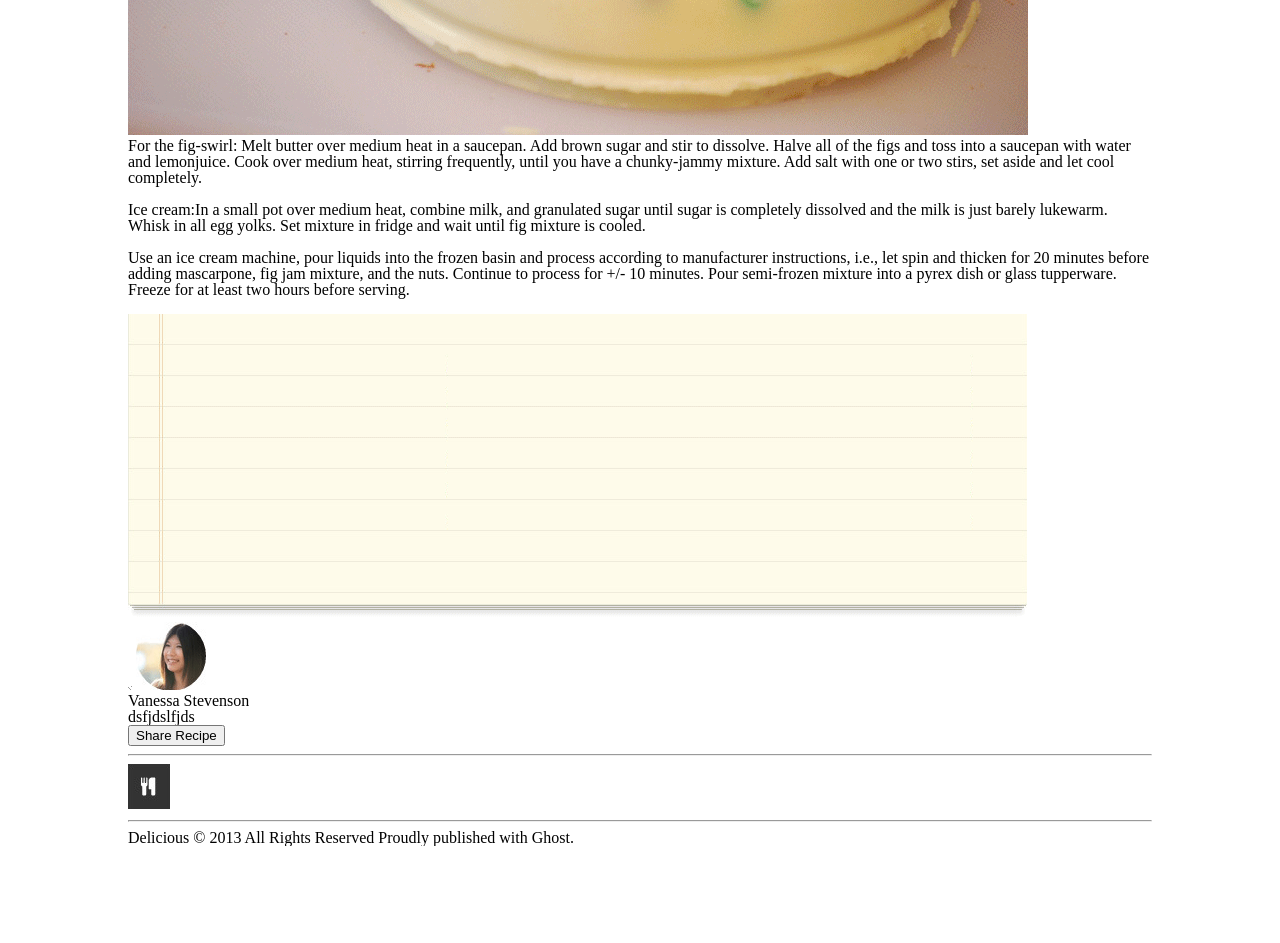
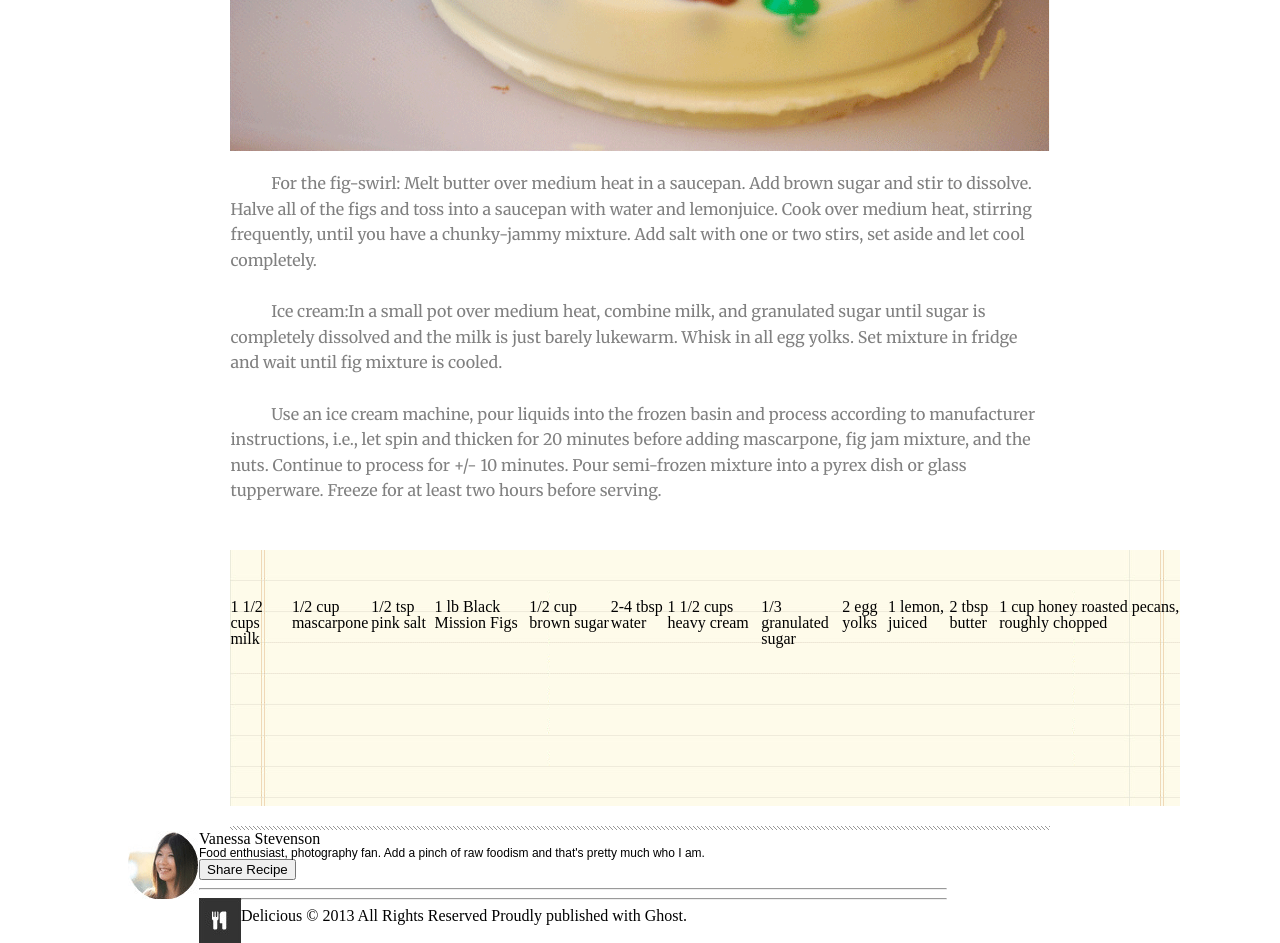
Before and after one commit to s8383783/chocolate-pizza, a plain HTML site: page index.html in a window 1280 px wide. Shown: the part 620-1563 px from the top of the page. Before the commit the page ends 1466 px from the top, so only its background shows below. Drawn offline with Linux system fonts and the light colour scheme; a web font is replaced by a local one.

Commit message:
Continued CSS Styling

```diff
--- a/css/style.css
+++ b/css/style.css
@@ -4,21 +4,40 @@
 }
 body {
     width: 80%;
-    margin:auto;
+    margin:0 auto;
 }
 nav ul{
     display: flex;
     justify-content: flex-end;
 }
 header{
+    width: 80%;
+    margin: 0 auto;
+}
 
+/* header>hr {
+    background-image: url(images/hr-img.png);
+    height: 6px;
+} */
+
+span>h1 {
+    font-family: 'Style Script', cursive;
+    font-weight: bold;
+    font-size: 2rem;
+    font-style: italic;
+    margin-left: 20px;
 }
-.linebreak {
-    background-image: url(images/hr-img.png);
+
+span>p {
+    font-family: Arial, Helvetica, sans-serif;
+    font-size: .75rem;
+}
+
+ header>p{
+    background-image: url("../images/hr-img.png");
+    width: 960px;
+    height: 5px;
     background-repeat: repeat-x;
-
-
-
 
 }
 header img{
@@ -30,8 +49,107 @@ header>span{
    display: inline;
 
 }
-header p{
+
+
+section>h1 {
+    font-family: 'Roboto Condensed', sans-serif;
+    font-size: 2rem;
+    font-weight: bold;
+    margin-top: 20px;
+    /* padding: 20px; */
+}
+
+
+div>p {
+    font-family: Arial, Helvetica, sans-serif;
+    color: grey;
+    font-size: 10px;
+}
+
+.print {
+    display: flex;
+    justify-content: flex-end;
+    align-items: center;
+}
+
+section>div {
+    display: flex;
+    justify-content: flex-end;
+}
+
+main {
+    margin: 0 auto;
+    width: 80%;
+}
+
+main>section img {
+    margin-top: 10px;
+    margin-bottom: 20px;
+}
+
+.directions {
+    text-indent: 5%;
+    font-family:'Merriweather', serif;
+    color: grey;
+    line-height: 1.6;
+}
+
+/*
+main section:nth-child(3) {
+    display: flex;
+    /* background-image: url("images/list-bg.png"); */
+    /* height: 250px;
+    width: 900px;
+    position: absolute;
+    z-index: auto;
+} */
+
+section>ul {
+    display: flex;
+    background-image: url("/images/list-bg.png");
+    height: 256px;
+    width: 950px;
+    justify-content: space-around;
+    padding-top: 49px;
+    margin-top: 20px;
+
+}
+
+
+main>p {
+    background-image: url("../images/hr-img.png");
+    width: 100%;
+    height: 5px;
+    background-repeat: repeat-x;
+    margin-top: 20px;
+}
+
+footer {
+    width:80%;
+    /* display: flex;
+    align-items: center; */
+}
+
+footer>span {
+    display: flex;
+    /* flex-direction: column;
+    align-items: center; */
+    justify-content: start;
+}
 
 
 
+
+section>img {
+    float:left;
 }
+/* footer section:nth-child(1) {
+    display: flex;
+    justify-content:space-around;
+} */
+
+button {
+    display: flex;
+    flex-direction: row;
+    justify-content: flex-end;
+}
--- a/index.html
+++ b/index.html
@@ -5,8 +5,8 @@
     <meta http-equiv="X-UA-Compatible" content="IE=edge">
     <meta name="viewport" content="width=device-width, initial-scale=1.0">
     <link rel = "stylesheet" href = "css/reset.css">
+    <link href="https://fonts.googleapis.com/css2?family=Roboto+Condensed&family=Style+Script&family=Merriweather&display=swap" rel="stylesheet">
     <link rel = "stylesheet" href = "css/style.css">
-
     <title>Chocolate Pizza</title>
 </head>
 <body>
@@ -37,7 +37,8 @@
     </ul>
 </nav>
 <br>
-<img class= "linebreak" src="images/hr-img.png" alt="hr"><a href=""></a></img>
+<p></p>
+<!-- <img class= "linebreak" src="images/hr-img.png" alt="hr"><a href=""></a></img> -->
 <br>
  </header>
 
@@ -45,14 +46,14 @@
      <section>
      <h1>Chocolate Pizza</h1>
      <p> POSTED ON 15 DEC 2013/ DESSERTS</p>
-     <div>
+     <div class="print">
          <img src="images/print-icon.png" alt="print"><a href="#"></a></img>
          <p>Print</p>
      </div>
 
-     <img src="images/choco-pizza.png" alt="chocolatepizza"><a href="#"></a></img>
+     <img src="images/choco-pizza.png" alt="chocolatepizza" width=100%><a href="#"></a></img>
     </section>
-    <section>
+    <section class="directions">
         <p> For the fig-swirl: Melt butter over medium heat in a saucepan. Add brown sugar and stir to dissolve. Halve all of the figs and toss into a saucepan with water and lemonjuice. Cook over medium heat, stirring frequently, until you have a chunky-jammy mixture. Add salt with one or two stirs, set aside and let cool completely.</p>
         <br>
 
@@ -63,32 +64,37 @@
         <br>
     </section>
     <section>
-        <img src="images/list-bg.png" alt="list"><a href="#"></a></img>
+        <!-- <img src="images/list-bg.png" alt="list" width=100%><a href="#"></a></img> -->
         <ul>
-            <li></li>
-            <li></li>
-            <li></li>
-            <li></li>
-            <li></li>
-            <li></li>
-        </ul>
-        <ul>
-            <li></li>
-            <li></li>
-            <li></li>
-            <li></li>
-            <li></li>
-            <li></li>
+            <li>1 1/2 cups milk</li>
+            <li>1/2 cup mascarpone</li>
+            <li>1/2 tsp pink salt</li>
+            <li>1 lb Black Mission Figs</li>
+            <li>1/2 cup brown sugar</li>
+            <li>2-4 tbsp water</li>
+            <li>1 1/2 cups heavy cream</li>
+            <li>1/3 granulated sugar</li>
+            <li>2 egg yolks</li>
+            <li>1 lemon, juiced</li>
+            <li>2 tbsp butter</li>
+            <li>1 cup honey roasted pecans, roughly chopped</li>
         </ul>
     </section>
+    <p></p>
 </main>
 
  <footer>
-     <img src="images/hr-img.png" alt="hr"><a href="#"></a></img>
+     <section>
+     <!-- <img src="images/hr-img.png" alt="hr"><a href="#"></a></img> -->
      <img src="images/van-pic.png" alt="van"><a href="#"></a></img>
+     <span>
      <h3>Vanessa Stevenson</h3>
-     <p>dsfjdslfjds</p>
+     <p>Food enthusiast, photography fan. Add a pinch of raw foodism and that's pretty much who I am.</p>
+     </span>
+     </section>
+     <div>
      <button>Share Recipe</button>
+     </div>
      <section>
          <hr>
          <img src="images/logo.png" alt="logo"><a href=""></a></img>
@@ -97,7 +103,6 @@
              Proudly published with Ghost.
          </p>
      </section>
-
  </footer>
 
 </body>
```
